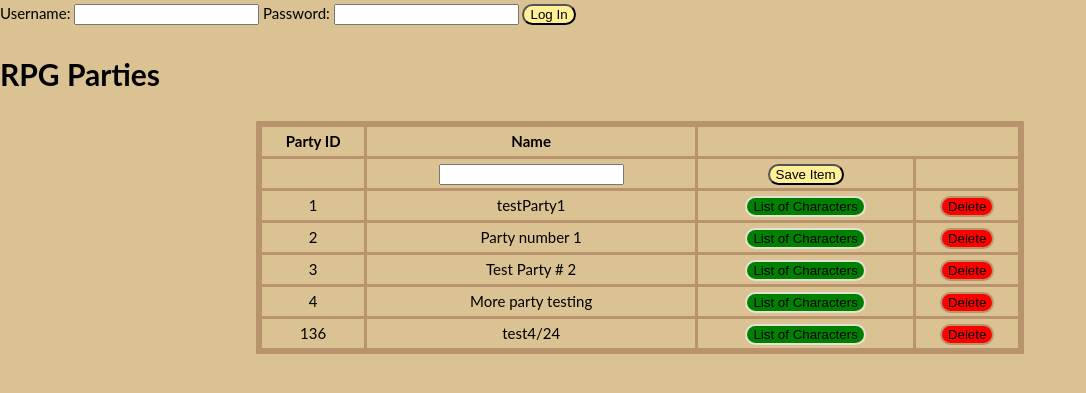
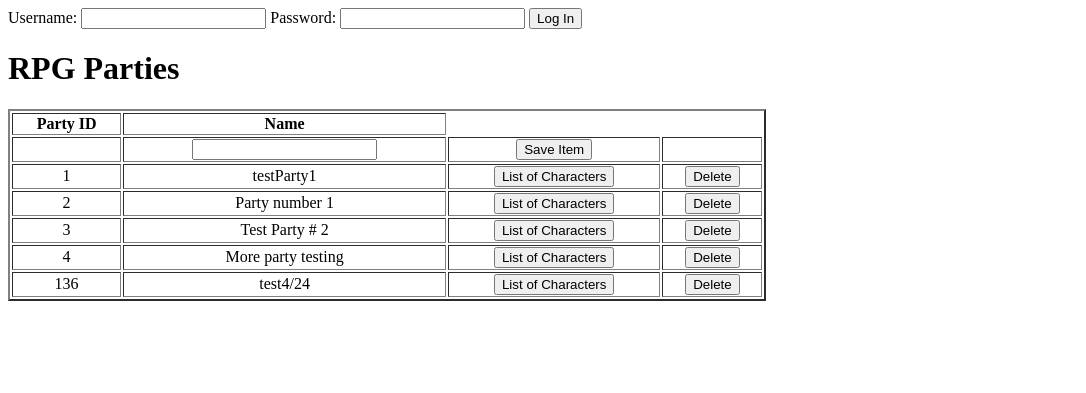
Before and after one commit to CS315Allstars/inventory_management_simulator, a PHP site: page /services/home.php in a window 1280 px wide. Shown: the top 393 px of the page, without its empty margins (0-1086 px from the left). Run offline with PHP 8.4, Linux system fonts and the light colour scheme; data comes from the database, SQL or seed files in the repository.

Commit message:
think i fixed stuff

```diff
--- a/home.php
+++ b/home.php
@@ -25,8 +25,7 @@
             +allParties[i].partyName
             +"?><form method='get' action='characters.php'><input name='id' type='hidden' value='"
             +allParties[i].partyID
-            +"'><input type='submit' value='List of Characters' class='charRedirForm button'></form></td><td><input type='button'  class='deleteBtn button' id='"+allParties[i].partyID+"' value='Delete'></td> ";
-
+            +"'><input type='submit' value='List of Characters'></form></td><td><input type='button'  class='deleteBtn' id='"+allParties[i].partyID+"' value='Delete'></td> ";
           party="<tr id='"+allParties[i].partyID+"'>"+party+"</tr>";
           $("#myitemstable").append(party);
         }
@@ -64,21 +63,19 @@
       });
     });
     </script>
-
-    <link href="css/home.css" rel="stylesheet" type="text/css" media="screen"/>
   </head>
   <body id='bodytag'>
-    <div id="logindiv">
+    <div>
       <form method="post" action="RPGservices.php">
         Username: <input type="text" name="uNameBox">
         Password: <input type="password" name="pWordBox">
-        <input class="button" type="submit" value="Log In">
+        <input type="submit" value="Log In">
       </form>
     </div>
-    <div id='tablediv'>
+    <div id='tableinfo'>
       <h1>RPG Parties </h1>
       <ul id="myitems"></ul>
-      <table id='myitemstable'>
+      <table id='myitemstable'style='width:60%; text-align:center;' border='2px'>
         <tr>
           <th>Party ID</th>
           <th>Name</th>
@@ -86,7 +83,7 @@
         <tr>
           <td></td>
           <td><input type="text" id="name"/></td>
-          <td><input type="button" id="saveitem" class="button" value="Save Item"/></td>
+          <td><input type="button" id="saveitem" value="Save Item"/></td>
           <td></td>
         </tr>
       </table>
```
